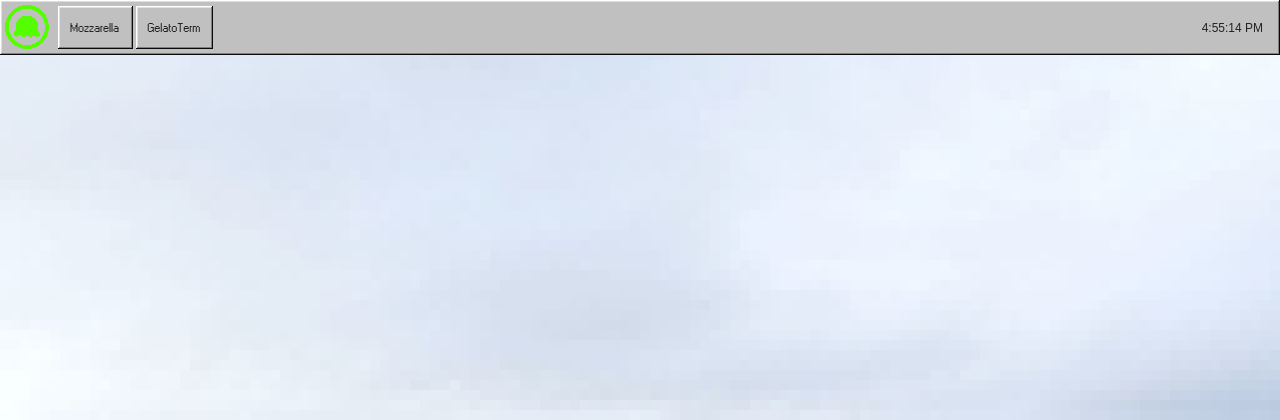
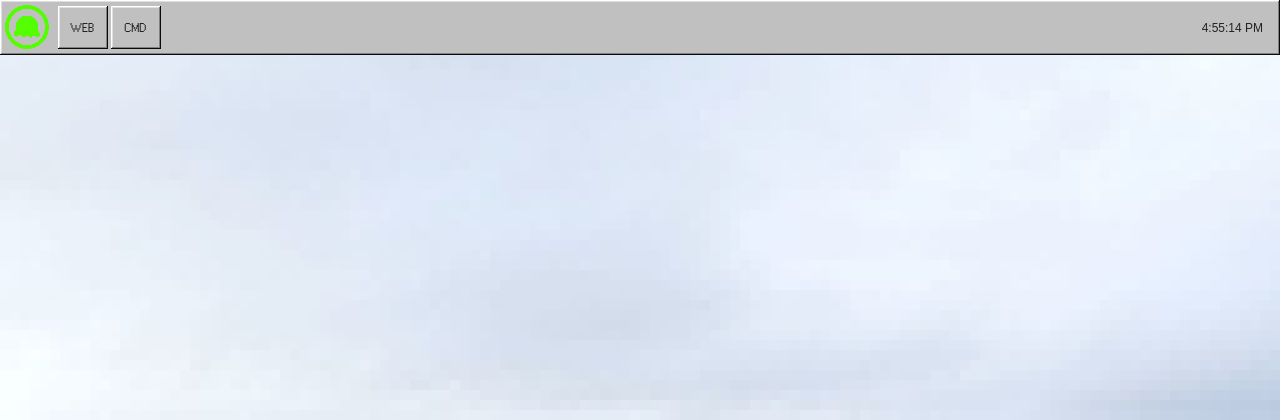
Before and after one commit to gelatolabs/gelato2k38, a PHP site: page /gde.html in a window 1280 px wide. Shown: the top 420 px of the page. Run offline with PHP 8.4, Linux system fonts and the light colour scheme; some libraries are stand-ins or nearby versions.

Commit message:
make them buttons a little more button-y

```diff
--- a/css/main.css
+++ b/css/main.css
@@ -47,7 +47,9 @@ html, body {
 }
 
 .gde-taskbar button {
+    width: 50px;
     height: 43px;
+    min-width: 0;
 }
 
 #gde-startmenu {
--- a/gde.html
+++ b/gde.html
@@ -12,8 +12,8 @@
     <body class="gde-background">
         <div class="gde-taskbar">
             <img onclick="toggleStart()" class="gde-logo-icon" src="../assets/images/gelato-logo.png" />
-            <button onclick="spawnBrowser()">Mozzarella</button>
-            <button onclick="spawnTerm()">GelatoTerm</button>
+            <button onclick="spawnBrowser()">WEB</button>
+            <button onclick="spawnTerm()">CMD</button>
             <div id="gde-clock"></div>
         </div>
         <div id="gde-startmenu" class="window">
```
Also changed, not shown: js/winbox.bundle.js.
